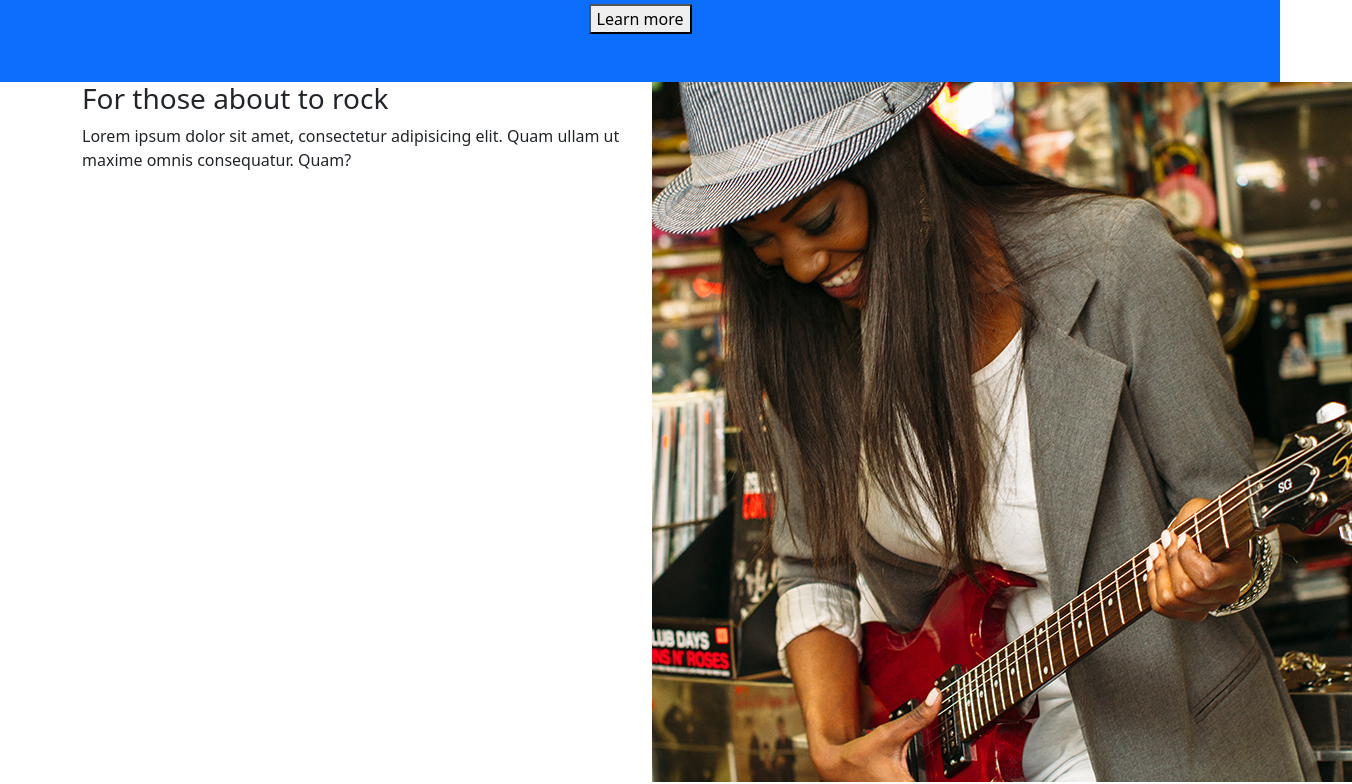
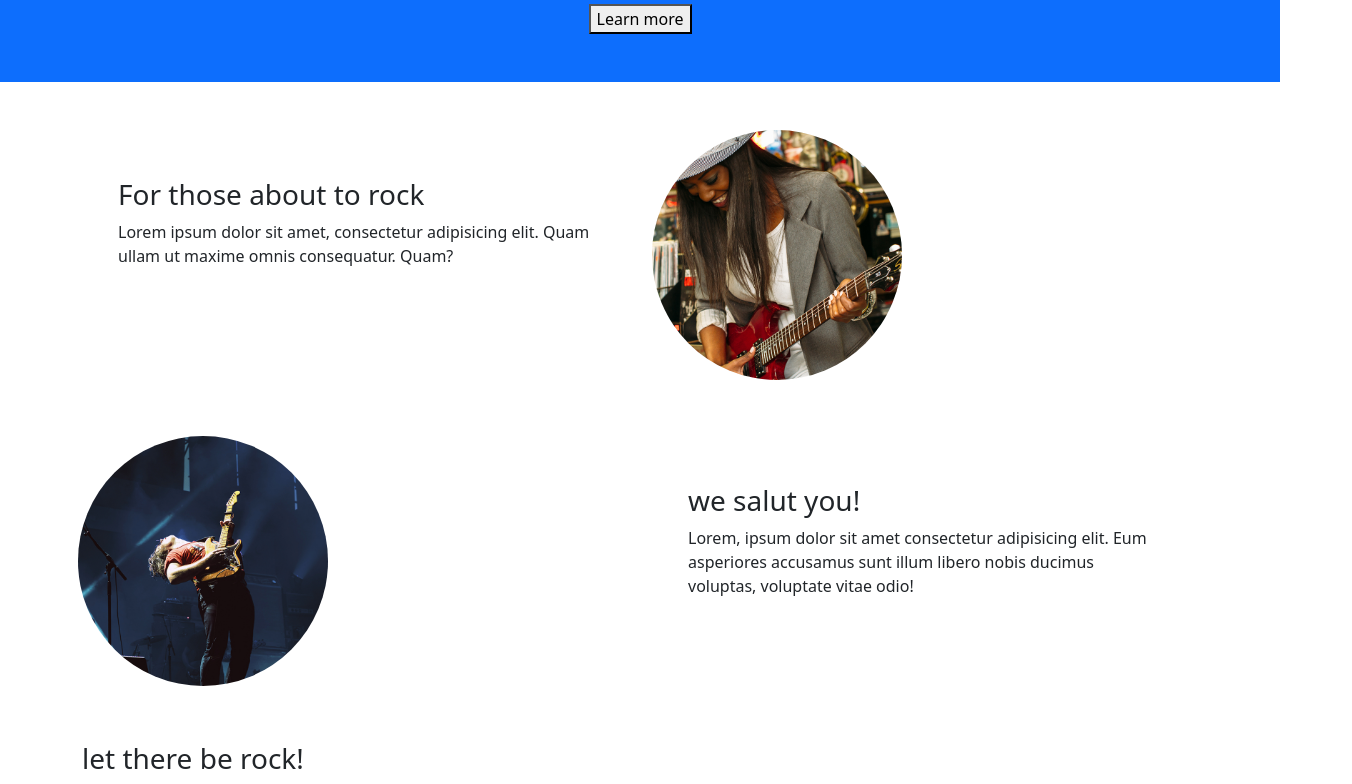
Before and after one commit to philippeK22/-OnePageWonder-bootstrap, a website: page index.html in a window 1280 px wide. Shown: the part 194-978 px from the top of the page, 1352 px wide, since content can reach past the window. Drawn offline with nearby package versions, Linux system fonts and the light colour scheme.

Commit message:
exo finis

```diff
--- a/index.html
+++ b/index.html
@@ -7,7 +7,7 @@
     <title>Exercice bootstrap</title>
     <link rel="stylesheet" href="./public/css/app.css">
 </head>
-<body>
+<body class="margin-x 0">
     <header>
         <nav class="navbar navbar-dark bg-primary p-1 ">
             <div class="container-fluid">
@@ -26,19 +26,48 @@
     </header>
     <!-- section1 -->
     <section>
+        <div class="container p-5">
+            <div class="row">
+                <div class="col-6 mt-5">
+                    <h3>For those about to rock</h3>
+                    <p>Lorem ipsum dolor sit amet, consectetur adipisicing elit. Quam ullam ut maxime omnis consequatur. Quam?</p>
+                </div>
+                <div class="col-6 rounded-circle">
+                    <img src="./public/img/01.jpg " class="rounded-circle" alt="photo guitare" width="250px">
+                </div>
+            </div>
+
+        </div>
+        <div class="container p-2">
+            <div class="row">
+                <div class="col-6">
+                    <img src="./public/img/02.jpg" class="rounded-circle mb-5" alt="concert" width="250px">
+                </div>
+                <div class="col-6 p-5">
+                    <h3>we salut you!</h3>
+                    <p>Lorem, ipsum dolor sit amet consectetur adipisicing elit. Eum asperiores accusamus sunt illum libero nobis ducimus voluptas, voluptate vitae odio!</p>
+                </div>
+            </div>
+
+        </div>
         <div class="container">
             <div class="row">
                 <div class="col-6">
-                    <h3>For those about to rock</h3>
-                    <p>Lorem ipsum dolor sit amet, consectetur adipisicing elit. Quam ullam ut maxime omnis consequatur. Quam?</p>
+                    <h3>let there be rock!</h3>
+                    <p>Lorem ipsum dolor sit amet consectetur adipisicing elit. Dolorem magnam porro ex harum iusto quo sint maiores similique, quia molestias?</p>
                 </div>
-                <div class="col-6">
-                    <img src="./public/img/01.jpg" alt="photo guitare">
+                <div class="col-6 mt-5 ">
+                    <img src="./public/img/03.jpg" class="rounded-circle"alt="guitariste" width="250px">
                 </div>
             </div>
 
         </div>
     </section>
+    <footer>
+        <div class="bg-dark text-light text-center  p-3">
+            <p>Copyright &copy;Your Webesite2020.</p>
+        </div>
+    </footer>
 
 
 
```
